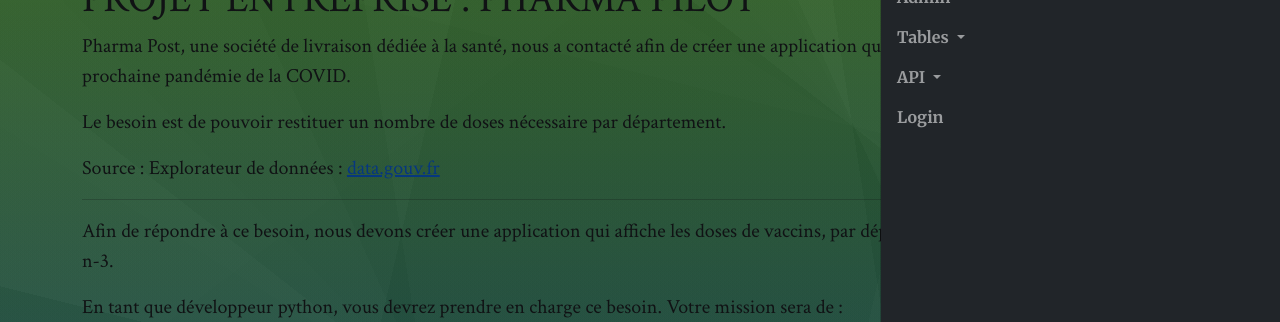
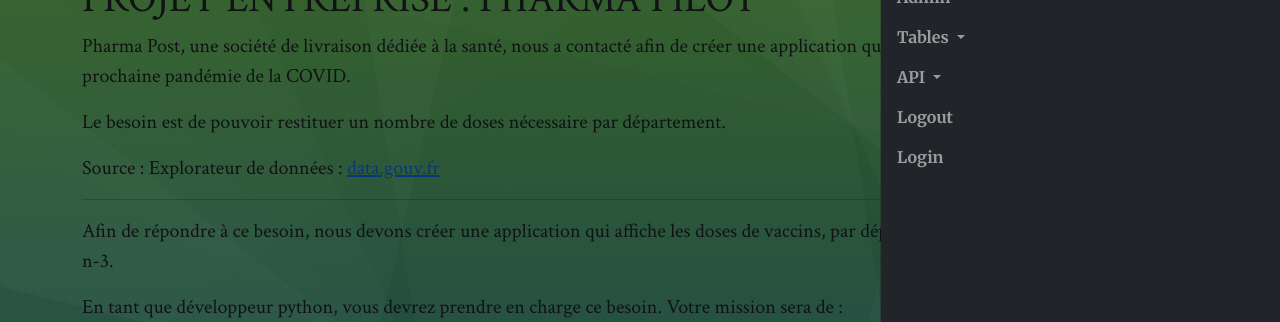
Before and after one commit to Jerome-Reviron/Pharma_post, a Django app: page / in a window 1280 px wide, after a click that opens the changed part. Shown: the part 141-463 px from the top of the page. Run offline with Django 5.2, Linux system fonts and the light colour scheme; the visitor is signed in with stand-in values (Sample User, id 1); some web fonts are replaced.

Commit message:
Logout ok et fonctionnel

```diff
--- a/api/urls.py
+++ b/api/urls.py
@@ -1,5 +1,6 @@
 from django.urls import path
 from api.views_auth import LoginView
+from api.views_out import LogoutView
 from api.views import API_Operational_Data_Store_Flux, API_Datawarehouse_D_TYPE_VACCIN, API_Datawarehouse_D_DATE, API_Datawarehouse_D_LOCATION, API_Datawarehouse_F_FLUX
 
 urlpatterns = [
@@ -15,4 +16,5 @@
     path('DWH/F_FLUX/<str:PK_F_FLUX>/', API_Datawarehouse_F_FLUX.as_view(), name='api_datawarehouse_f_flux_detail'),
     path('DWH_ALL/', API_Datawarehouse_D_TYPE_VACCIN.as_view()),
     path('login/', LoginView.as_view(template_name='login.html'), name='login'),
+    path('logout/', LogoutView.as_view(), name='logout'),
     ]
--- a/templates/index.html
+++ b/templates/index.html
@@ -57,9 +57,19 @@
                             </ul>
                         </li>
                         {% endif %}
+                        {% if not request.user.is_authenticated %}
                         <li class="nav-item">
                             <a class="nav-link" href="http://localhost:8000/api/login/">Login</a>
                         </li>
+                        {% endif %}
+                        {% if request.user.is_authenticated %}
+                        <li class="nav-item">
+                            <a class="nav-link" href="{% url 'logout' %}">Logout</a>
+                        </li>
+                        <li class="nav-item">
+                            <a class="nav-link" href="http://localhost:8000/api/register/">Login</a>
+                        </li>
+                        {% endif %}
                     </ul>
                 </div>
             </div>
```
Also changed, not shown: api/views_out.py (added, +9 -0 lines).
